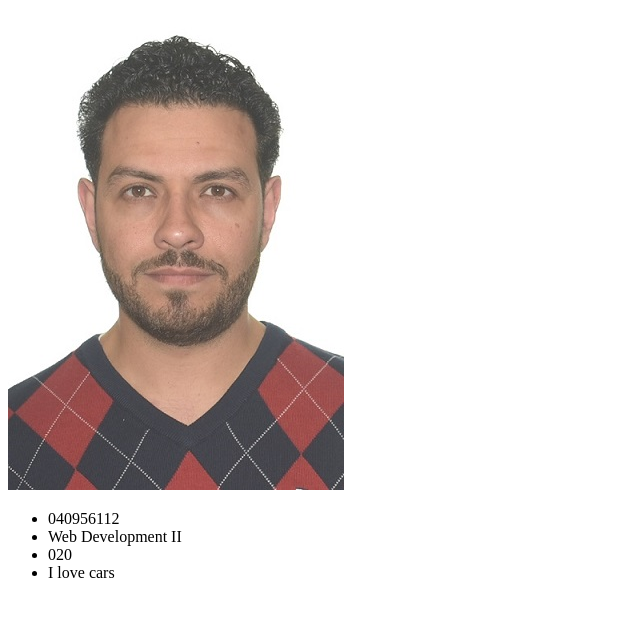
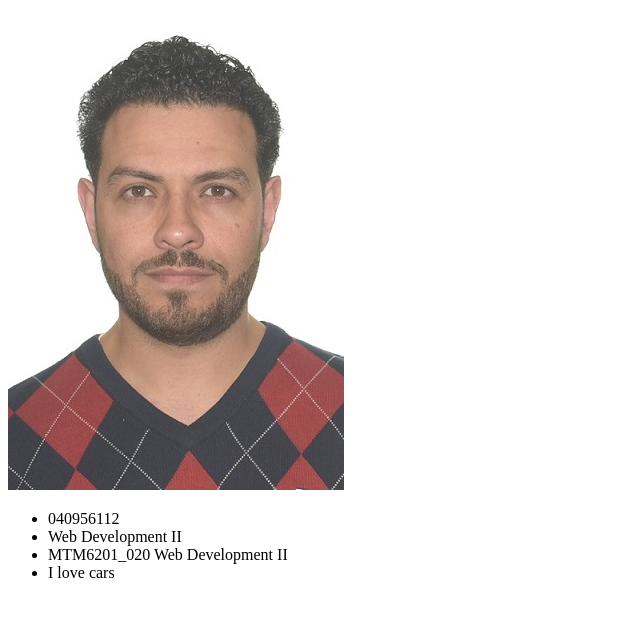
Before and after one commit to alhe0019/mtm6201-week1, a plain HTML site: page index.html in a window 1280 px wide. Shown: the part 61-678 px from the top of the page, without its empty margins (0-640 px from the left). Drawn offline with Linux system fonts and the light colour scheme.

Commit message:
adds to html

```diff
--- a/index.html
+++ b/index.html
@@ -12,7 +12,7 @@
     <ul>
         <li>040956112</li>
         <li>Web Development II</li>
-        <li>020</li>
+        <li>MTM6201_020 Web Development II</li>
         <li>I love cars</li>
     <ul>
 </body>
```
